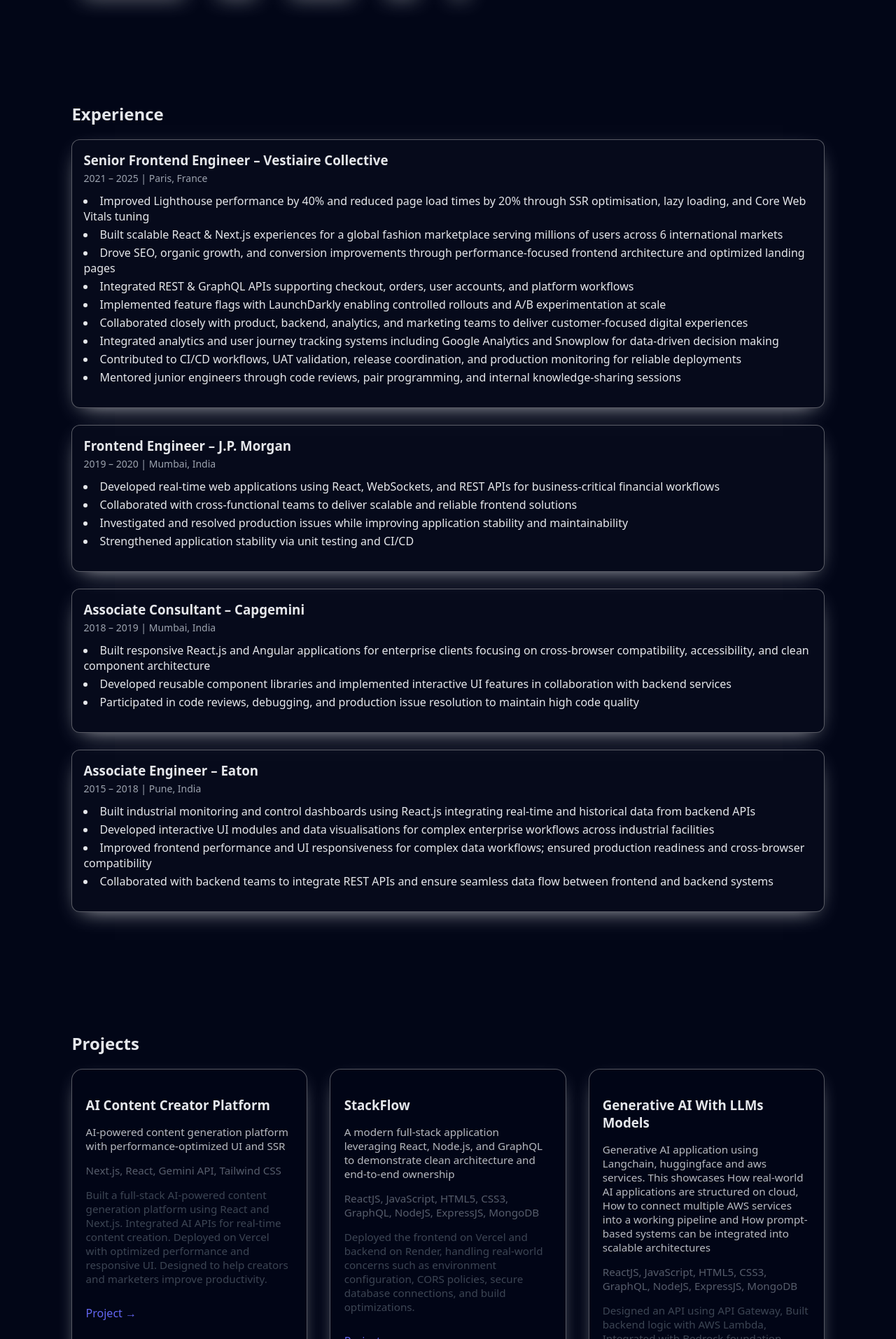
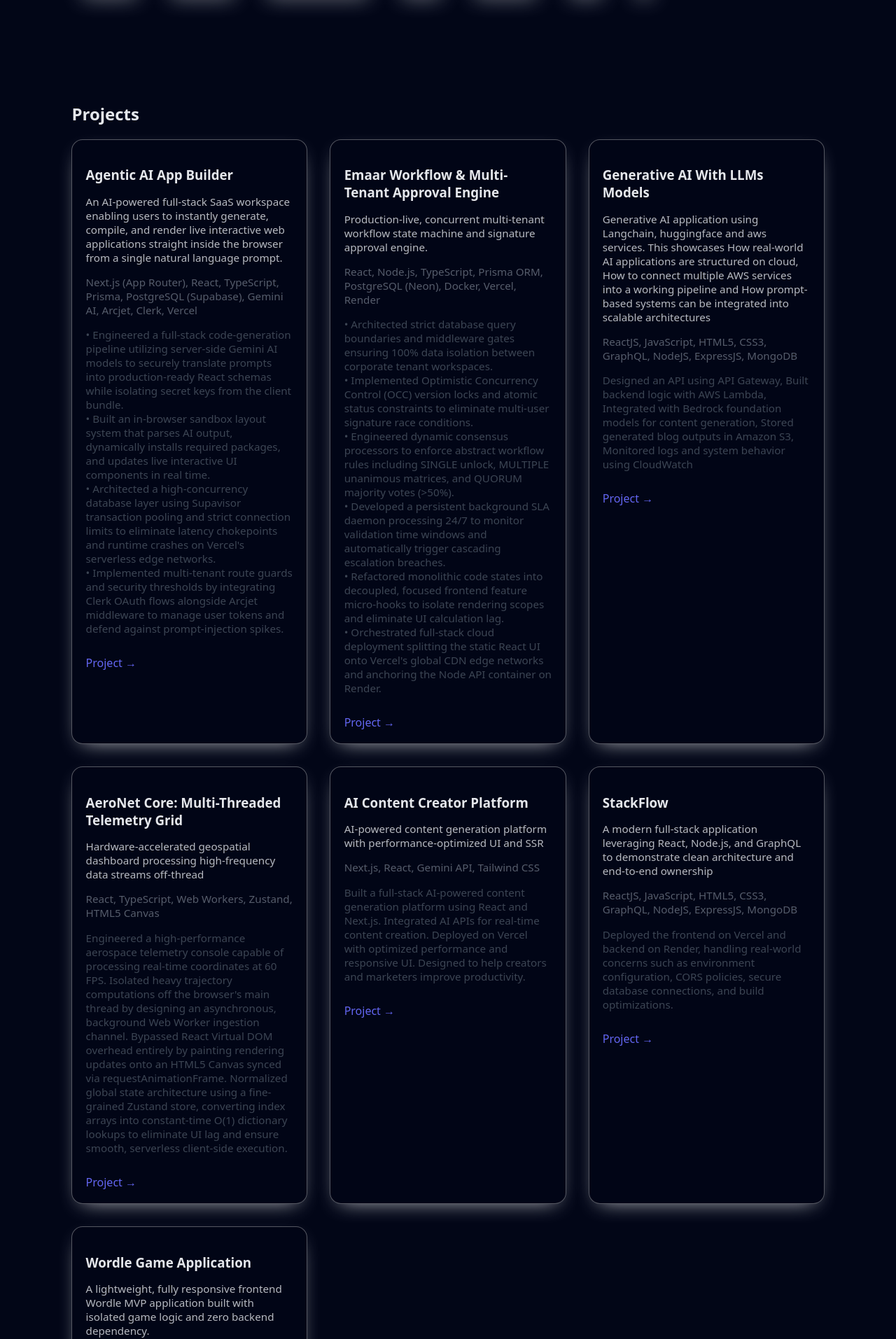
Before and after one commit to magical-soul/my-portfolio, a Next.js app: page / in a window 1280 px wide. Shown: the part 887-2800 px from the top of the page at 70% size. Built offline with nearby package versions, Linux system fonts and the light colour scheme.

Commit message:
feat/update projects

```diff
--- a/app/components/Experience/Experience.jsx
+++ b/app/components/Experience/Experience.jsx
@@ -1,6 +1,17 @@
 import styles from "./experience.module.scss";
 
 export const experience = [
+  {
+    company: "Freelance",
+    role: "Senior Fullstack Engineer",
+    duration: "2025 - Present| Dubai, UAE",
+    points: [
+      "Designed and shipped AI-powered content generation platform using Next.js, Gemini API, SSR, and Vercel deployment with optimised Core Web Vitals",
+      "Built full-stack applications with GraphQL APIs, Node.js/Express backend, MongoDB integration, and secure cloud deployment",
+      "Applied AWS cloud and serverless concepts including API Gateway, Lambda, S3, CloudWatch, and Amazon Bedrock while building AI-integrated applications",
+      "Continued professional upskilling in AI, cloud, and full-stack engineering through practical implementation projects and certifications",
+    ],
+  },
   {
     company: "Vestiaire Collective",
     role: "Senior Frontend Engineer",
@@ -36,7 +47,8 @@
       "Built responsive React.js and Angular applications for enterprise clients focusing on cross-browser compatibility, accessibility, and clean component architecture",
       "Developed reusable component libraries and implemented interactive UI features in collaboration with backend services",
       "Participated in code reviews, debugging, and production issue resolution to maintain high code quality",
-    ],},
+    ],
+  },
   {
     company: "Eaton",
     role: "Associate Engineer",
@@ -45,7 +57,8 @@
       "Built industrial monitoring and control dashboards using React.js integrating real-time and historical data from backend APIs",
       "Developed interactive UI modules and data visualisations for complex enterprise workflows across industrial facilities",
       "Improved frontend performance and UI responsiveness for complex data workflows; ensured production readiness and cross-browser compatibility",
-      "Collaborated with backend teams to integrate REST APIs and ensure seamless data flow between frontend and backend systems",],
+      "Collaborated with backend teams to integrate REST APIs and ensure seamless data flow between frontend and backend systems",
+    ],
   },
 ];
 
--- a/app/components/Projects/Projects.jsx
+++ b/app/components/Projects/Projects.jsx
@@ -2,22 +2,28 @@
 
 const projects = [
   {
-    title: "AI Content Creator Platform",
-    tech: "Next.js, React, Gemini API, Tailwind CSS",
+    title: "Agentic AI App Builder",
+    tech: "Next.js (App Router), React, TypeScript, Prisma, PostgreSQL (Supabase), Gemini AI, Arcjet, Clerk, Vercel",
     description:
-      "AI-powered content generation platform with performance-optimized UI and SSR",
-    impact:
-      "Built a full-stack AI-powered content generation platform using React and Next.js. Integrated AI APIs for real-time content creation. Deployed on Vercel with optimized performance and responsive UI. Designed to help creators and marketers improve productivity.",
-    live: "https://ai-creator-platform-jojo.vercel.app",
+      "An AI-powered full-stack SaaS workspace enabling users to instantly generate, compile, and render live interactive web applications straight inside the browser from a single natural language prompt.",
+    impact: `• Engineered a full-stack code-generation pipeline utilizing server-side Gemini AI models to securely translate prompts into production-ready React schemas while isolating secret keys from the client bundle.
+           • Built an in-browser sandbox layout system that parses AI output, dynamically installs required packages, and updates live interactive UI components in real time.
+           • Architected a high-concurrency database layer using Supavisor transaction pooling and strict connection limits to eliminate latency chokepoints and runtime crashes on Vercel's serverless edge networks.
+           • Implemented multi-tenant route guards and security thresholds by integrating Clerk OAuth flows alongside Arcjet middleware to manage user tokens and defend against prompt-injection spikes.`,
+    live: "https://ai-app-builder-red.vercel.app/",
   },
-  {
-    title: "StackFlow",
-    tech: "ReactJS, JavaScript, HTML5, CSS3, GraphQL, NodeJS, ExpressJS, MongoDB",
+   {
+    title: "Emaar Workflow & Multi-Tenant Approval Engine",
+    tech: "React, Node.js, TypeScript, Prisma ORM, PostgreSQL (Neon), Docker, Vercel, Render",
     description:
-      "A modern full-stack application leveraging React, Node.js, and GraphQL to demonstrate clean architecture and end-to-end ownership",
-    impact:
-      "Deployed the frontend on Vercel and backend on Render, handling real-world concerns such as environment configuration, CORS policies, secure database connections, and build optimizations.",
-    live: "https://booking-api-event.vercel.app/",
+      "Production-live, concurrent multi-tenant workflow state machine and signature approval engine.",
+    impact: `• Architected strict database query boundaries and middleware gates ensuring 100% data isolation between corporate tenant workspaces.
+             • Implemented Optimistic Concurrency Control (OCC) version locks and atomic status constraints to eliminate multi-user signature race conditions.
+             • Engineered dynamic consensus processors to enforce abstract workflow rules including SINGLE unlock, MULTIPLE unanimous matrices, and QUORUM majority votes (>50%).
+             • Developed a persistent background SLA daemon processing 24/7 to monitor validation time windows and automatically trigger cascading escalation breaches.
+             • Refactored monolithic code states into decoupled, focused frontend feature micro-hooks to isolate rendering scopes and eliminate UI calculation lag.
+             • Orchestrated full-stack cloud deployment splitting the static React UI onto Vercel's global CDN edge networks and anchoring the Node API container on Render.`,
+    live: "https://emmar-workflow-system-frontend.vercel.app/",
   },
   {
     title: "Generative AI With LLMs Models",
@@ -40,18 +46,34 @@
     live: "https://telemetry-client-worker-dashboard.vercel.app",
   },
   {
-    title: "Emaar Workflow & Multi-Tenant Approval Engine",
-    tech: "React, Node.js, TypeScript, Prisma ORM, PostgreSQL (Neon), Docker, Vercel, Render",
+    title: "AI Content Creator Platform",
+    tech: "Next.js, React, Gemini API, Tailwind CSS",
     description:
-      "Production-live, concurrent multi-tenant workflow state machine and signature approval engine.",
-    impact: `• Architected strict database query boundaries and middleware gates ensuring 100% data isolation between corporate tenant workspaces.
-             • Implemented Optimistic Concurrency Control (OCC) version locks and atomic status constraints to eliminate multi-user signature race conditions.
-             • Engineered dynamic consensus processors to enforce abstract workflow rules including SINGLE unlock, MULTIPLE unanimous matrices, and QUORUM majority votes (>50%).
-             • Developed a persistent background SLA daemon processing 24/7 to monitor validation time windows and automatically trigger cascading escalation breaches.
-             • Refactored monolithic code states into decoupled, focused frontend feature micro-hooks to isolate rendering scopes and eliminate UI calculation lag.
-             • Orchestrated full-stack cloud deployment splitting the static React UI onto Vercel's global CDN edge networks and anchoring the Node API container on Render.`,
-    live: "https://emmar-workflow-system-frontend.vercel.app/",
+      "AI-powered content generation platform with performance-optimized UI and SSR",
+    impact:
+      "Built a full-stack AI-powered content generation platform using React and Next.js. Integrated AI APIs for real-time content creation. Deployed on Vercel with optimized performance and responsive UI. Designed to help creators and marketers improve productivity.",
+    live: "https://ai-creator-platform-jojo.vercel.app",
   },
+  {
+    title: "StackFlow",
+    tech: "ReactJS, JavaScript, HTML5, CSS3, GraphQL, NodeJS, ExpressJS, MongoDB",
+    description:
+      "A modern full-stack application leveraging React, Node.js, and GraphQL to demonstrate clean architecture and end-to-end ownership",
+    impact:
+      "Deployed the frontend on Vercel and backend on Render, handling real-world concerns such as environment configuration, CORS policies, secure database connections, and build optimizations.",
+    live: "https://booking-api-event.vercel.app/",
+  },
+   {
+  title: "Wordle Game Application",
+  tech: "React, Vite, Tailwind CSS (v4), Vercel",
+  description:
+    "A lightweight, fully responsive frontend Wordle MVP application built with isolated game logic and zero backend dependency.",
+  impact: `• Decoupled game mechanics from the layout layer by engineering a centralized custom state hook (\`useWordle\`) to handle keystroke events, grid updates, and validation logic.
+           • Resolved character grading desynchronization by designing a specialized two-step scoring algorithm to accurately track and isolate duplicate letter edge cases.
+           • Built an interactive virtual keyboard matrix that dynamically updates its color profile (gray, yellow, green) based on live evaluation states to streamline user navigation.
+           • Eliminated API network roundtrips and deployment overhead by structuring a localized dictionary memory array, enabling sub-millisecond page loads and offline playability.`,
+  live: "https://tgm-wordle.vercel.app/",
+}
 ];
 
 export default function Projects() {
--- a/app/components/Skills/Skills.jsx
+++ b/app/components/Skills/Skills.jsx
@@ -7,6 +7,8 @@
   "Next.js",
   "Angular",
   "Redux",
+  "HTML5",
+  "CSS3",
   "Server-Side Rendering (SSR)",
   "Web Performance",
   "Core Web Vitals",
@@ -22,11 +24,12 @@
   "ExpressJS",
   "GraphQL",
   "MongoDB",
+  "PostgreSQL",
   "AWS cloud services",
   "Docker",
   "Kubernetes",
   "CI/CD",
-  "Git"
+  "Git",
 ];
 
 export default function Skills() {
--- a/app/page.tsx
+++ b/app/page.tsx
@@ -15,8 +15,8 @@
       <Navbar />
       <Hero />
       <Skills />
+      <Projects />
       <Experience />
-      <Projects />
       <Certifications />
       <Achievements />
       <Education />
```
Also changed, not shown: 1 other file (tests, documents, lock files or other folders).
